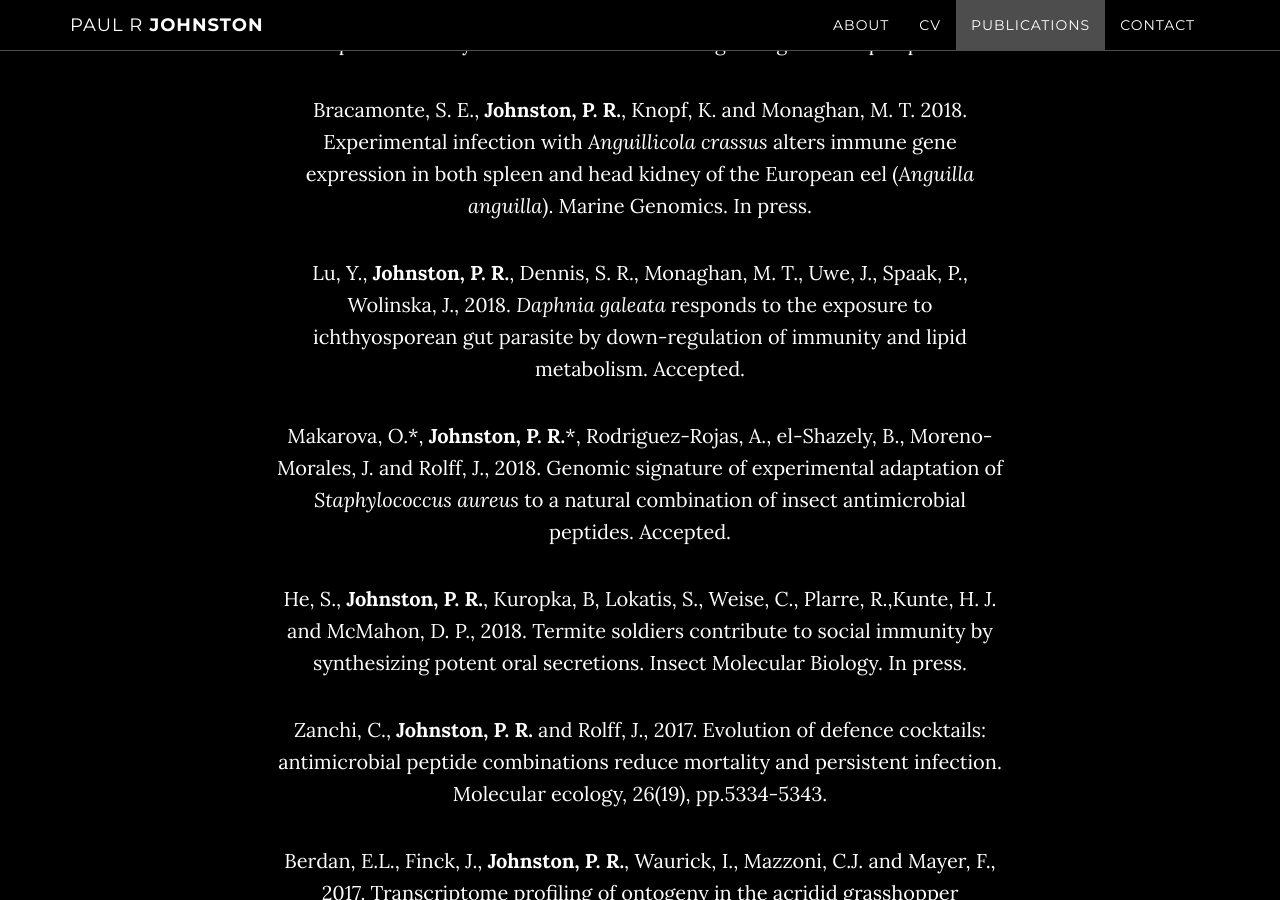
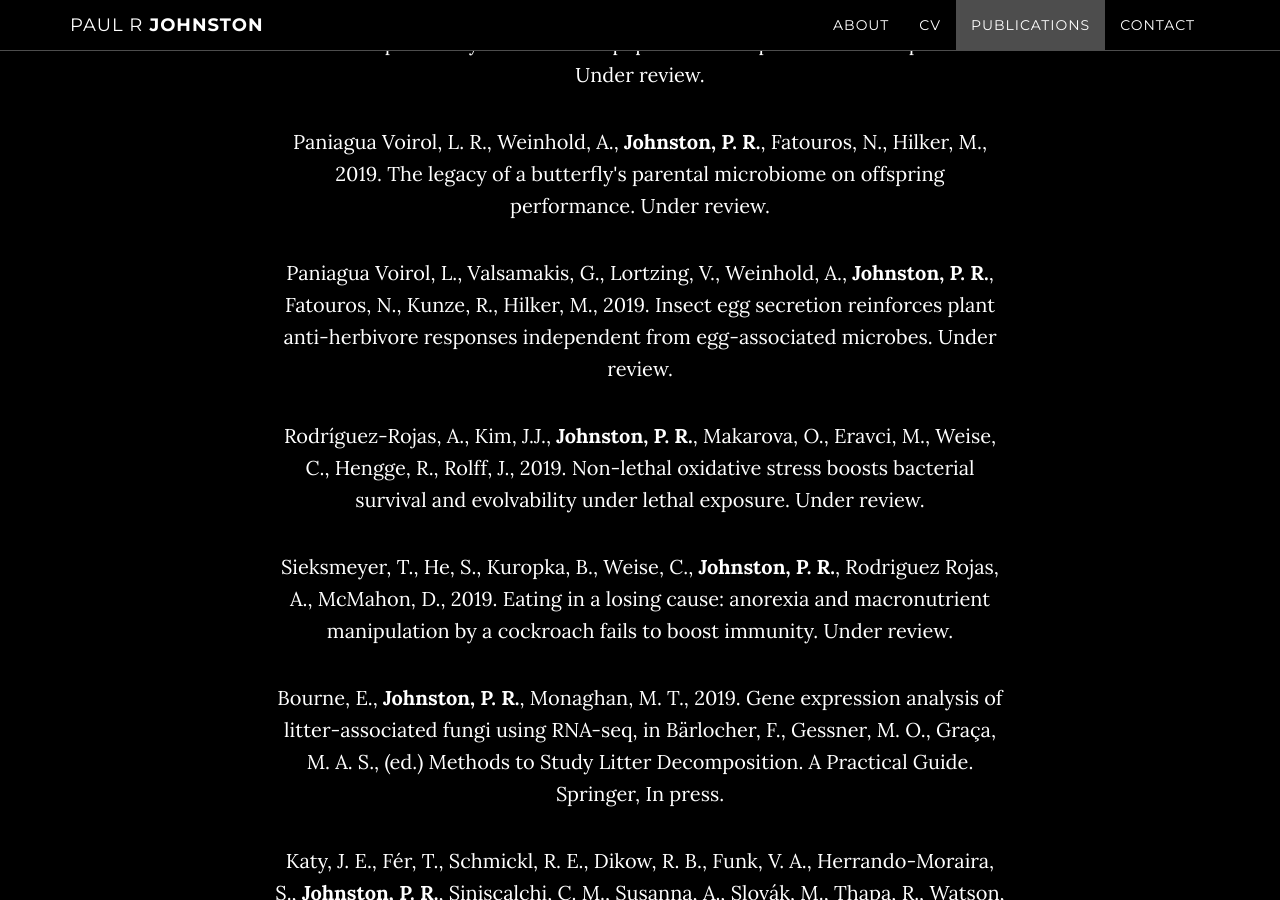
Before and after one commit to prjbio/prjbio.github.io, a Jekyll site: the page built from index.html, in a window 1280 px wide and 900 px high, scrolled down 2250 px. Built offline with Jekyll 4.4.1, drawn with Linux system fonts in a browser that asks for light colours; some web fonts are replaced; some of the changed text lies outside the part shown.

Commit message:
pubs 20190924

```diff
--- a/_includes/publications.html
+++ b/_includes/publications.html
@@ -4,31 +4,43 @@
             <div class="container">
                 <div class="col-lg-8 col-lg-offset-2">
                     <h2>Publications</h2>
-<p>He, S., Sieksmeyer, T., Banasiak, R., <strong>Johnston, P. R.</strong>, McMahon, D. P., 2018. An expanded repertoire of immune genes in the cockroach <em>Blatta orientalis</em> as revealed by de novo transcriptome analysis. Under review.</p>
-<p>Sieksmeyer, T., He, S., <strong>Johnston, P. R.</strong>, Rodríguez-Rojas, A., Kuropka, B., Weise, C., McMahon, D. P., 2018. Eating in a losing cause: anorexia and macronutrient manipulation fail to boost cockroach immunity. Under review.</p>
-<p>Bourne, E. C., <strong>Johnston, P. R.</strong>, Funke, E. and Monaghan, M. T., 2018. Gene expression analysis of litter-associated fungi using RNA-seq. In press.</p>
-<p>Bracamonte, S. E., <strong>Johnston, P. R.</strong>, Knopf, K. and Monaghan, M. T. 2018. Experimental infection with <em>Anguillicola crassus</em> alters immune gene expression in both spleen and head kidney of the European eel (<em>Anguilla anguilla</em>). Marine Genomics. In press.</p>
-<p>Lu, Y., <strong>Johnston, P. R.</strong>, Dennis, S. R., Monaghan, M. T., Uwe, J., Spaak, P., Wolinska, J., 2018. <em>Daphnia galeata</em> responds to the exposure to ichthyosporean gut parasite by down-regulation of immunity and lipid metabolism. Accepted.</p>
-<p>Makarova, O.*, <strong>Johnston, P. R.</strong>*, Rodriguez-Rojas, A., el-Shazely, B., Moreno-Morales, J. and Rolff, J., 2018. Genomic signature of experimental adaptation of <em>Staphylococcus aureus</em> to a natural combination of insect antimicrobial peptides. Accepted.</p>
-<p>He, S., <strong>Johnston, P. R.</strong>, Kuropka, B, Lokatis, S., Weise, C., Plarre, R.,Kunte, H. J. and McMahon, D. P., 2018. Termite soldiers contribute to social immunity by synthesizing potent oral secretions. Insect Molecular Biology. In press.</p>
-<p>Zanchi, C., <strong>Johnston, P. R.</strong> and Rolff, J., 2017. Evolution of defence cocktails: antimicrobial peptide combinations reduce mortality and persistent infection. Molecular ecology, 26(19), pp.5334-5343. </p>
-<p>Berdan, E.L., Finck, J., <strong>Johnston, P. R.</strong>, Waurick, I., Mazzoni, C.J. and Mayer, F., 2017. Transcriptome profiling of ontogeny in the acridid grasshopper <em>Chorthippus biguttulus</em>. PloS one, 12(5), p.e0177367.</p>
-<p>Makarova, O.*, <strong>Johnston, P. R.</strong>*, Walther, B., Rolff, J. and Roesler, U., 2017. Complete Genome Sequence of the Livestock-Associated Methicillin-Resistant Strain <em>Staphylococcus aureus</em> subsp. <em>aureus</em> 08S00974 (Sequence Type 398). Genome announcements, 5(19), pp.e00294-17.</p>
-<p>Makarova, O.*, <strong>Johnston, P. R.</strong>*, Walther, B., Rolff, J. and Roesler, U., 2017. Complete Genome Sequence of the Disinfectant Susceptibility Testing Reference Strain <em>Staphylococcus aureus</em> subsp. <em>aureus</em> ATCC 6538. Genome Announcements, 5(19), pp.e00293-17.</p>
-<p><strong>Johnston, P. R.</strong>*, Dobson, A.J.* and Rolff, J., 2016. Genomic signatures of experimental adaptation to antimicrobial peptides in <em>Staphylococcus aureus</em>. G3: Genes, Genomes, Genetics, 6(6), pp.1535-1539.</p>
-<p>Makarova, O., Rodriguez-Rojas, A., Eravci, M., Weise, C., Dobson, A., <strong>Johnston, P. R.</strong> and Rolff, J., 2016. Antimicrobial defence and persistent infection in insects revisited. Phil. Trans. R. Soc. B, 371(1695), p.20150296.</p>
-<p>Benoit, J.B. et al., 2016. Unique features of a global human ectoparasite identified through sequencing of the bed bug genome. Nature communications, 7, p.ncomms10165.</p>
-<p>Honnen, A.C.*, <strong>Johnston, P. R.</strong>* and Monaghan, M.T., 2016. Sex-specific gene expression in the mosquito <em>Culex pipiens</em> f. <em>molestus</em> in response to artificial light at night. BMC genomics, 17(1), p.22.</p>
-<p><strong>Johnston, P. R.</strong> and Rolff, J., 2015. Host and symbiont jointly control gut microbiota during complete metamorphosis. PLoS pathogens, 11(11), p.e1005246.</p>
-<p>Otti, O., <strong>Johnston, P. R.</strong>, Horsburgh, G.J., Galindo, J. and Reinhardt, K., 2014. Female transcriptomic response to male genetic and nongenetic ejaculate variation. Behavioral Ecology, 26(3), pp.681-688.</p>
-<p><strong>Johnston, P. R.</strong>, Mikolajewski, D.J. and Rolff, J., 2015. Identification of viruses associated with larvae of the dragonfly Leucorrhinia dubia, and damselfly <em>Coenagrion puella</em> from RNA sequencing data. International journal of odonatology, 18(1), pp.81-88.</p>
-<p><strong>Johnston, P. R.</strong>, Makarova, O. and Rolff, J., 2014. Inducible defenses stay up late: temporal patterns of immune gene expression in <em>Tenebrio molitor</em>. G3: Genes, Genomes, Genetics, 4(6), pp.947-955.</p>
-<p><strong>Johnston, P. R.</strong> and Rolff, J., 2013. Immune-and wound-dependent differential gene expression in an ancient insect. Developmental & Comparative Immunology, 40(3-4), pp.320-324.</p>
-<p>Dobson, A.J., <strong>Johnston, P. R.</strong>, Vilcinskas, A. and Rolff, J., 2012. Identification of immunological expressed sequence tags in the mealworm beetle <em>Tenebrio molitor</em>. Journal of insect physiology, 58(12), pp.1556-1561.</p>
-<p>Arce, A.N., <strong>Johnston, P. R.</strong>, Smiseth, P.T. and Rozen, D.E., 2012. Mechanisms and fitness effects of antibacterial defences in a carrion beetle. Journal of evolutionary biology, 25(5), pp.930-937.</p>
-<p>Raymond, B., <strong>Johnston, P. R.</strong>, Nielsen-LeRoux, C., Lereclus, D. and Crickmore, N., 2010. <em>Bacillus thuringiensis</em>: an impotent pathogen?. Trends in microbiology, 18(5), pp.189-194.</p>
-<p>Raymond, B., <strong>Johnston, P. R.</strong>, Wright, D.J., Ellis, R.J., Crickmore, N. and Bonsall, M.B., 2009. A mid‐gut microbiota is not required for the pathogenicity of <em>Bacillus thuringiensis</em> to diamondback moth larvae. Environmental microbiology, 11(10), pp.2556-2563.</p>
-<p><strong>Johnston, P. R.</strong> and Crickmore, N., 2009. Gut bacteria are not required for the insecticidal activity of <em>Bacillus thuringiensis</em> toward the tobacco hornworm, <em>Manduca sexta</em>. Applied and environmental microbiology, 75(15), pp.5094-5099.</p>
+<p>He, S., Sieksmeyer, T., Esparza Mora, A., Che, Y., Wang, Z., Banasiak, R., Harrison, M. C., Stiblík, P., Šobotník, J., <strong>Johnston, P. R.</strong>,  McMahon, D.P., 2018. The evolution of termite immunity. Under review.</p>
+<p>Bellinvia, S., <strong>Johnston, P. R.</strong>, Mbedi, S., Otti, O., 2019. Mating changes the genital microbiome in both sexes of the common bedbug Cimex lectularius. Under review.</p>
+<p>Rodriguez-Rojas, A., Baeder, D., <strong>Johnston, P. R.</strong>, Regoes, R., Rolff, J., 2019. Bacteria primed by antimicrobial peptides develop tolerance and persist. Under review.</p>
+<p>Paniagua Voirol, L. R., Weinhold, A., <strong>Johnston, P. R.</strong>, Fatouros, N., Hilker, M., 2019. The legacy of a butterfly's parental microbiome on offspring performance. Under review. </p>
+<p>Paniagua Voirol, L., Valsamakis, G., Lortzing, V., Weinhold, A., <strong>Johnston, P. R.</strong>, Fatouros, N., Kunze, R., Hilker, M., 2019. Insect egg secretion reinforces plant anti-herbivore responses independent from egg-associated microbes. Under review.</p>
+<p>Rodríguez-Rojas, A., Kim, J.J., <strong>Johnston, P. R.</strong>, Makarova, O., Eravci, M., Weise, C., Hengge, R., Rolff, J., 2019. Non-lethal oxidative stress boosts bacterial survival and evolvability under lethal exposure. Under review.</p>
+<p>Sieksmeyer, T., He, S., Kuropka, B., Weise, C., <strong>Johnston, P. R.</strong>, Rodriguez Rojas, A., McMahon, D., 2019. Eating in a losing cause: anorexia and macronutrient manipulation by a cockroach fails to boost immunity. Under review.</p>
+<p>Bourne, E., <strong>Johnston, P. R.</strong>, Monaghan, M. T., 2019. Gene expression analysis of litter-associated fungi using RNA-seq, in Bärlocher, F., Gessner, M. O., Graça, M. A. S., (ed.) Methods to Study Litter Decomposition. A Practical Guide. Springer, In press.</p>
+<p>Katy, J. E., Fér, T., Schmickl, R. E., Dikow, R. B., Funk, V. A., Herrando-Moraira, S., <strong>Johnston, P. R.</strong>, Siniscalchi, C. M., Susanna, A., Slovák, M., Thapa, R., Watson, L. E., Mandel, J. R., 2019. An empirical assessment of a single family-wide hybrid capture locus set at multiple evolutionary timescales in Asteraceae. Accepted.</p>
+<p>Bracamonte, S.E., <strong>Johnston, P. R.</strong>, Knopf, K., Monaghan, M.T., 2019. Gene expression response to a nematode parasite in novel and native eel hosts. Ecology and Evolution. Accepted.</p>
+<p><strong>Johnston, P. R.</strong>, Paris, V., Rolff, J., 2019. Immune gene regulation in the gut during metamorphosis in a holo- versus a hemi-metabolous insect. Philosophical Transactions of the Royal Society B: Biological Sciences 374: 20190073.</p>
+<p>Rolff, J., <strong>Johnston, P. R.</strong>, Reynolds, S., 2019. Complete metamorphosis of insects. Philosophical Transactions of the Royal Society B: Biological Sciences 374, 20190063.</p>
+<p>Elabed, H., González-Tortuero, E., Ibacache-Quiroga, C., Bakhrouf, A., <strong>Johnston, P. R.</strong>, Gaddour, K., Blázquez, J., Rodríguez-Rojas, A., 2019. Seawater salt-trapped Pseudomonas aeruginosa survives for years and gets primed for salinity tolerance. BMC Microbiology 19.</p>
+<p>El Shazely, B., Urbański, A., <strong>Johnston, P. R.</strong>, Rolff, J., 2019. In vivo exposure of insect AMP resistant <em>Staphylococcus aureus</em> to an insect immune system. Insect Biochemistry and Molecular Biology 110, 60–68.</p>
+<p>Bracamonte, S.E., <strong>Johnston, P. R.</strong>, Knopf, K., Monaghan, M.T., 2019. Experimental infection with <em>Anguillicola crassus</em> alters immune gene expression in both spleen and head kidney of the European eel (<em>Anguilla anguilla</em>). Marine Genomics 45, 28–37.</p>
+<p>Bellinvia, S., <strong>Johnston, P. R.</strong>, Reinhardt, K., Otti, O., 2019. Bacterial communities of the reproductive organs of virgin and mated common bedbugs, Cimex lectularius. Ecological Entomology.</p>
+<p>Makarova, O.*, <strong>Johnston, P. R.</strong>*, Rodriguez-Rojas, A., El Shazely, B., Morales, J.M., Rolff, J., 2018. Genomics of experimental adaptation of <em>Staphylococcus aureus</em> to a natural combination of insect antimicrobial peptides. Scientific Reports 8.</p>
+<p>Lu, Y., <strong>Johnston, P. R.</strong>, Dennis, S.R., Monaghan, M.T., John, U., Spaak, P., Wolinska, J., 2018. <em>Daphnia galeata</em> responds to the exposure to an ichthyosporean gut parasite by down-regulation of immunity and lipid metabolism. BMC Genomics 19.</p>
+<p>He, S., <strong>Johnston, P. R.</strong>, Kuropka, B., Lokatis, S., Weise, C., Plarre, R., Kunte, H.-J., McMahon, D.P., 2018. Termite soldiers contribute to social immunity by synthesizing potent oral secretions. Insect Molecular Biology 27, 564–576.</p>
+<p>Zanchi, C., <strong>Johnston, P. R.</strong>, Rolff, J., 2017. Evolution of defence cocktails: Antimicrobial peptide combinations reduce mortality and persistent infection. Molecular Ecology 26, 5334–5343.</p>
+<p>Makarova, O.*, <strong>Johnston, P. R.</strong>*, Walther, B., Rolff, J., Roesler, U., 2017a. Complete Genome Sequence of the Disinfectant Susceptibility Testing Reference Strain <em>Staphylococcus aureus</em> subsp. aureus ATCC 6538. Genome Announcements 5.</p>
+<p>Makarova, O.*, <strong>Johnston, P. R.</strong>*, Walther, B., Rolff, J., Roesler, U., 2017b. Complete Genome Sequence of the Livestock-Associated Methicillin-Resistant Strain <em>Staphylococcus aureus</em> subsp. aureus 08S00974 (Sequence Type 398). Genome Announcements 5.</p>
+<p>Berdan, E.L., Finck, J., <strong>Johnston, P. R.</strong>, Waurick, I., Mazzoni, C.J., Mayer, F., 2017. Transcriptome profiling of ontogeny in the acridid grasshopper <em>Chorthippus biguttulus</em>. PLOS ONE 12, e0177367.</p>
+<p>Makarova, O., Rodriguez-Rojas, A., Eravci, M., Weise, C., Dobson, A., <strong>Johnston, P. R.</strong>, Rolff, J., 2016. Antimicrobial defence and persistent infection in insects revisited. Philosophical Transactions of the Royal Society B: Biological Sciences 371, 20150296.</p>
+<p><strong>Johnston, P. R.</strong>*, Dobson, A.J.*, Rolff, J., 2016. Genomic Signatures of Experimental Adaptation to Antimicrobial Peptides in <em>Staphylococcus aureus</em> 5.</p>
+<p>Honnen, A.-C.*, <strong>Johnston, P. R.</strong>*, Monaghan, M.T., 2016. Sex-specific gene expression in the mosquito <em>Culex pipiens</em> f. <em>molestus</em> in response to artificial light at night. BMC Genomics 17.</p>
+<p>Benoit, J.B. et al., 2016. Unique features of a global human ectoparasite identified through sequencing of the bed bug genome. Nature Communications 7</p>
+<p>Otti, O., <strong>Johnston, P. R.</strong>, Horsburgh, G.J., Galindo, J., Reinhardt, K., 2015. Female transcriptomic response to male genetic and nongenetic ejaculate variation. Behavioral Ecology 26, 681–688.</p>
+<p><strong>Johnston, P. R.</strong>, Rolff, J., 2015. Host and Symbiont Jointly Control Gut Microbiota during Complete Metamorphosis. PLOS Pathogens 11, e1005246.</p>
+<p><strong>Johnston, P. R.</strong>, Mikolajewski, D.J., Rolff, J., 2015. Identification of viruses associated with larvae of the dragonfly Leucorrhinia dubia , and damselfly <em>Coenagrion puella</em> from RNA sequencing data. International Journal of Odonatology 18, 81–88.</p>
+<p><strong>Johnston, P. R.</strong>, Makarova, O., Rolff, J., 2014. Inducible Defenses Stay Up Late: Temporal Patterns of Immune Gene Expression in <em>Tenebrio molitor</em>. G3&amp;#58; Genes|Genomes|Genetics 4, 947–955.</p>
+<p><strong>Johnston, P. R.</strong>, Rolff, J., 2013. Immune- and wound-dependent differential gene expression in an ancient insect. Developmental & Comparative Immunology 40, 320–324.</p>
+<p>Dobson, A.J., <strong>Johnston, P. R.</strong>, Vilcinskas, A., Rolff, J., 2012. Identification of immunological expressed sequence tags in the mealworm beetle <em>Tenebrio molitor</em>. Journal of Insect Physiology 58, 1556–1561.</p>
+<p>Arce, A.N., <strong>Johnston, P. R.</strong>, Smiseth, P.T., Rozen, D.E., 2012. Mechanisms and fitness effects of antibacterial defences in a carrion beetle: Antibacterial defence in a carrion beetle. Journal of Evolutionary Biology 25, 930–937.</p>
+<p>Raymond, B., <strong>Johnston, P. R.</strong>, Nielsen-LeRoux, C., Lereclus, D., Crickmore, N., 2010. <em>Bacillus thuringiensis</em>: an impotent pathogen? Trends in Microbiology 18, 189–194.</p>
+<p>Raymond, B., <strong>Johnston, P. R.</strong>, Wright, D.J., Ellis, R.J., Crickmore, N., Bonsall, M.B., 2009. A mid-gut microbiota is not required for the pathogenicity of <em>Bacillus thuringiensis</em> to diamondback moth larvae. Environmental Microbiology 11, 2556–2563.</p>
+<p><strong>Johnston, P. R.</strong>, Crickmore, N., 2009. Gut Bacteria Are Not Required for the Insecticidal Activity of <em>Bacillus thuringiensis</em> toward the Tobacco Hornworm, <em>Manduca sexta</em>. Applied and Environmental Microbiology 75, 5094–5099.</p>
 <p></p>
 <p>*equal contribution</p>
 		</div>
```
